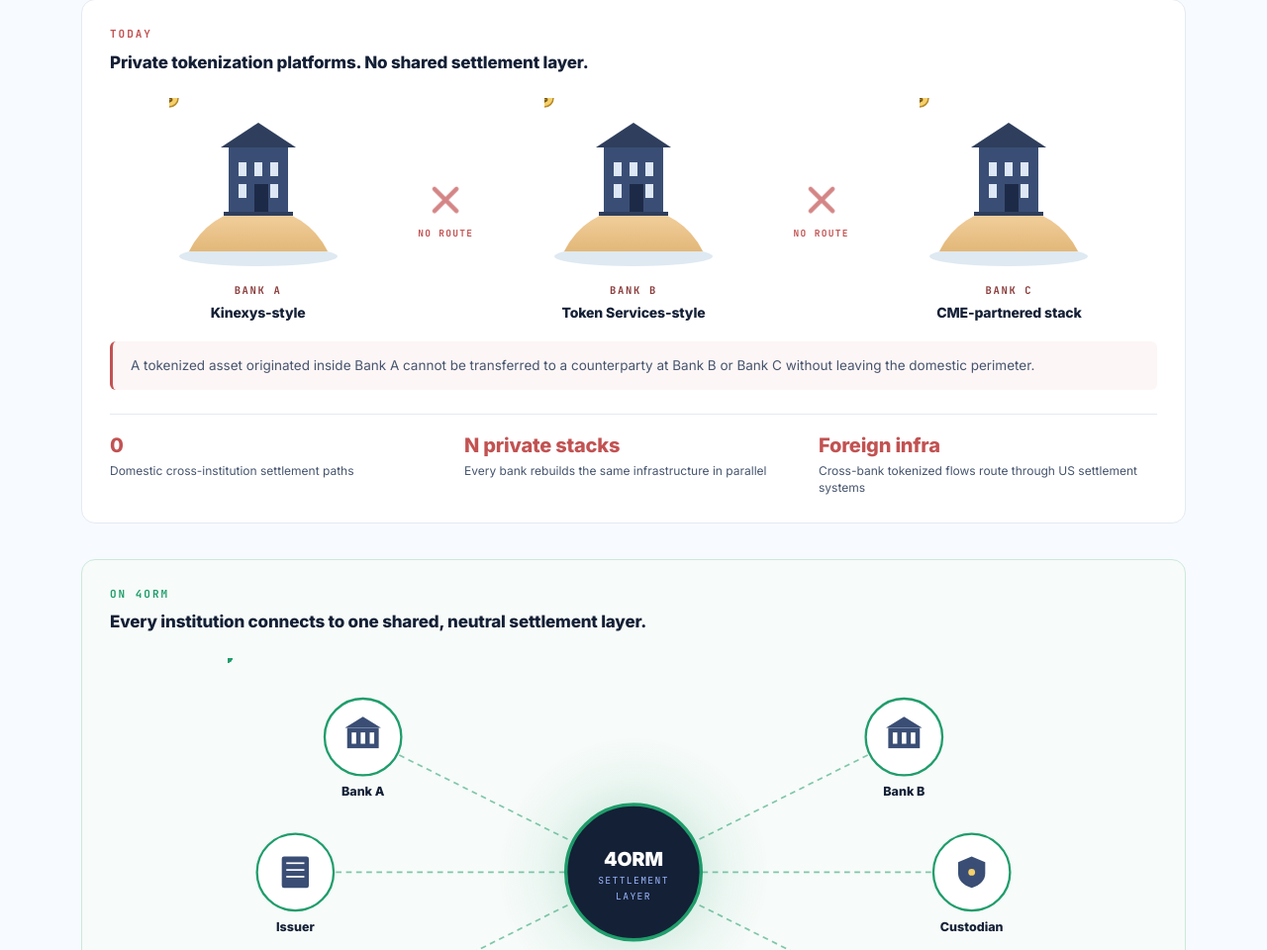
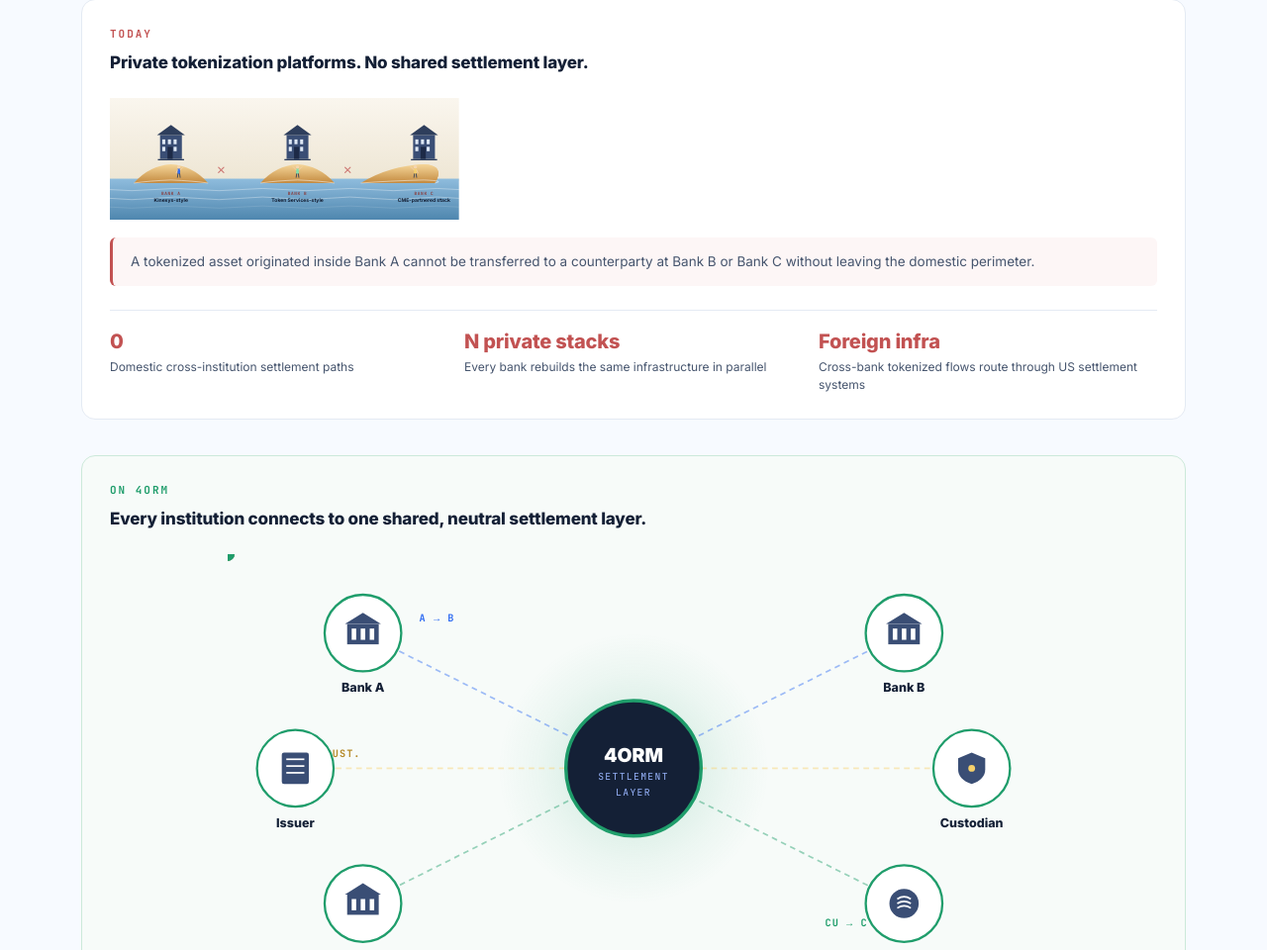
Before and after one commit to founders-code/4orm-Finance, a plain HTML site: page index.html in a window 1280 px wide. Shown: the part 1840-2800 px from the top of the page at 99% size. Drawn offline with Linux system fonts and the light colour scheme.

Commit message:
Add files via upload

```diff
--- a/index.html
+++ b/index.html
@@ -7,15 +7,15 @@
 <link rel="preconnect" href="https://fonts.googleapis.com">
 <link rel="preconnect" href="https://fonts.gstatic.com" crossorigin>
 <link href="https://fonts.googleapis.com/css2?family=Inter:wght@400;500;600;700;800;900&family=JetBrains+Mono:wght@400;500;700&display=swap" rel="stylesheet">
-<link rel="stylesheet" href="assets/styles.css?v=70">
-<link rel="stylesheet" href="assets/site.css?v=70">
-<link rel="stylesheet" href="assets/landing.css?v=70">
+<link rel="stylesheet" href="assets/styles.css?v=71">
+<link rel="stylesheet" href="assets/site.css?v=71">
+<link rel="stylesheet" href="assets/landing.css?v=71">
 </head>
 <body>
 
 <header class="nav">
   <div class="nav-inner">
-    <a class="brand" href="index.html"><img class="brand-logo" src="assets/4orm-logo-white-cropped.png?v=70" alt="4orm Finance" /></a>
+    <a class="brand" href="index.html"><img class="brand-logo" src="assets/4orm-logo-white-cropped.png?v=71" alt="4orm Finance" /></a>
     <button type="button" class="nav-hamburger" aria-label="Open menu" aria-expanded="false" aria-controls="primaryNav">
       <span class="nav-hamburger-bar" aria-hidden="true"></span>
       <span class="nav-hamburger-bar" aria-hidden="true"></span>
@@ -183,104 +183,154 @@
     <div class="flow-title">Private tokenization platforms. No shared settlement layer.</div>
 
     <div class="islands-scene">
-      <!-- Island 1 -->
-      <div class="island">
-        <svg class="isle-art" viewBox="0 0 180 180" xmlns="http://www.w3.org/2000/svg" aria-hidden="true">
-          <!-- water base -->
-          <ellipse cx="90" cy="160" rx="80" ry="10" fill="#DEE9F2"/>
-          <!-- island mound -->
-          <path d="M20 155 Q40 115 90 110 Q140 115 160 155 Z" fill="#EFC793"/>
-          <path d="M20 155 Q40 115 90 110 Q140 115 160 155 Z" fill="url(#sand-grad)" opacity=".5"/>
-          <defs><linearGradient id="sand-grad" x1="0" y1="0" x2="0" y2="1"><stop offset="0" stop-color="#F9DFB3"/><stop offset="1" stop-color="#D6A85E"/></linearGradient></defs>
+      <svg class="islands-canvas" viewBox="0 0 800 280" xmlns="http://www.w3.org/2000/svg" aria-hidden="true">
+        <defs>
+          <linearGradient id="sky" x1="0" y1="0" x2="0" y2="1"><stop offset="0" stop-color="#FAF6EE"/><stop offset="1" stop-color="#EEE6D4"/></linearGradient>
+          <linearGradient id="sand-g" x1="0" y1="0" x2="0" y2="1"><stop offset="0" stop-color="#F5D69A"/><stop offset="1" stop-color="#C48A3F"/></linearGradient>
+          <linearGradient id="ocean-g" x1="0" y1="0" x2="0" y2="1"><stop offset="0" stop-color="#8FBCDD"/><stop offset="1" stop-color="#4E86AE"/></linearGradient>
+        </defs>
+
+        <!-- Sky backdrop -->
+        <rect x="0" y="0" width="800" height="190" fill="url(#sky)"/>
+
+        <!-- Ocean base -->
+        <rect x="0" y="185" width="800" height="95" fill="url(#ocean-g)"/>
+
+        <!-- Wave lines animated across the ocean -->
+        <g stroke="#FFFFFF" stroke-width="1.4" fill="none" opacity=".55" stroke-linecap="round">
+          <path d="M-100 210 Q-50 205 0 210 T100 210 T200 210 T300 210 T400 210 T500 210 T600 210 T700 210 T800 210 T900 210">
+            <animateTransform attributeName="transform" type="translate" from="0 0" to="100 0" dur="4s" repeatCount="indefinite"/>
+          </path>
+          <path d="M-100 230 Q-50 224 0 230 T100 230 T200 230 T300 230 T400 230 T500 230 T600 230 T700 230 T800 230 T900 230">
+            <animateTransform attributeName="transform" type="translate" from="0 0" to="-100 0" dur="6s" repeatCount="indefinite"/>
+          </path>
+          <path d="M-100 250 Q-50 245 0 250 T100 250 T200 250 T300 250 T400 250 T500 250 T600 250 T700 250 T800 250 T900 250" opacity=".35">
+            <animateTransform attributeName="transform" type="translate" from="0 0" to="100 0" dur="7s" repeatCount="indefinite"/>
+          </path>
+        </g>
+
+        <!-- Small blocking X marks over the water between islands -->
+        <g opacity=".75">
+          <g transform="translate(255 165)"><line x1="-6" y1="-6" x2="6" y2="6" stroke="#C25252" stroke-width="2.5" stroke-linecap="round"/><line x1="6" y1="-6" x2="-6" y2="6" stroke="#C25252" stroke-width="2.5" stroke-linecap="round"/></g>
+          <g transform="translate(545 165)"><line x1="-6" y1="-6" x2="6" y2="6" stroke="#C25252" stroke-width="2.5" stroke-linecap="round"/><line x1="6" y1="-6" x2="-6" y2="6" stroke="#C25252" stroke-width="2.5" stroke-linecap="round"/></g>
+        </g>
+
+        <!-- ISLAND 1 -->
+        <g>
+          <!-- sand mound -->
+          <path d="M55 195 Q90 155 140 152 Q190 155 225 195 Z" fill="url(#sand-g)"/>
+          <!-- foamy shoreline animation -->
+          <path d="M55 195 Q90 190 140 188 Q190 190 225 195" stroke="#FFFFFF" stroke-width="1.6" fill="none" opacity=".7">
+            <animate attributeName="opacity" values=".7;.35;.7" dur="2.4s" repeatCount="indefinite"/>
+          </path>
           <!-- bank building -->
-          <rect x="60" y="50" width="60" height="65" fill="#3A4E75"/>
-          <polygon points="52,50 90,25 128,50" fill="#2E3E5C"/>
-          <rect x="70" y="65" width="8" height="14" fill="#DDE7F5"/>
-          <rect x="86" y="65" width="8" height="14" fill="#DDE7F5"/>
-          <rect x="102" y="65" width="8" height="14" fill="#DDE7F5"/>
-          <rect x="70" y="87" width="8" height="14" fill="#DDE7F5"/>
-          <rect x="86" y="87" width="14" height="28" fill="#1D2A47"/>
-          <rect x="102" y="87" width="8" height="14" fill="#DDE7F5"/>
-          <!-- pillars -->
-          <rect x="55" y="115" width="70" height="4" fill="#2E3E5C"/>
-          <!-- bouncing coin (asset trying to leave) -->
-          <g class="isle-coin bounce-a">
-            <circle cx="0" cy="0" r="9" fill="#F5D06B" stroke="#B58A28" stroke-width="1.5"/>
-            <text x="0" y="4" text-anchor="middle" font-family="Inter,sans-serif" font-weight="800" font-size="11" fill="#7A5A15">$</text>
+          <rect x="115" y="85" width="50" height="55" fill="#3A4E75"/>
+          <polygon points="108,85 140,62 172,85" fill="#2E3E5C"/>
+          <rect x="120" y="95" width="7" height="11" fill="#DDE7F5"/>
+          <rect x="133" y="95" width="7" height="11" fill="#DDE7F5"/>
+          <rect x="146" y="95" width="7" height="11" fill="#DDE7F5"/>
+          <rect x="120" y="112" width="7" height="10" fill="#DDE7F5"/>
+          <rect x="146" y="112" width="7" height="10" fill="#DDE7F5"/>
+          <!-- door -->
+          <rect x="132" y="112" width="12" height="28" fill="#1D2A47"/>
+          <!-- pillars line -->
+          <rect x="110" y="140" width="60" height="3" fill="#2E3E5C"/>
+          <!-- PERSON A emerging from door, waving right -->
+          <g transform="translate(158 172)">
+            <!-- body -->
+            <circle cx="0" cy="-14" r="4" fill="#F5D6B0"/>
+            <rect x="-3" y="-10" width="6" height="12" fill="#2E6BF2" rx="1"/>
+            <!-- legs -->
+            <line x1="-2" y1="2" x2="-3" y2="10" stroke="#243554" stroke-width="1.8" stroke-linecap="round"/>
+            <line x1="2" y1="2" x2="3" y2="10" stroke="#243554" stroke-width="1.8" stroke-linecap="round"/>
+            <!-- left arm (down) -->
+            <line x1="-3" y1="-7" x2="-6" y2="0" stroke="#F5D6B0" stroke-width="1.8" stroke-linecap="round"/>
+            <!-- right arm waving (rotates from up-out to up-high) -->
+            <g transform-origin="3 -7">
+              <line x1="3" y1="-7" x2="10" y2="-14" stroke="#F5D6B0" stroke-width="1.8" stroke-linecap="round"/>
+              <animateTransform attributeName="transform" attributeType="XML" type="rotate" values="-20 3 -7; 15 3 -7; -20 3 -7" dur="1.2s" repeatCount="indefinite"/>
+            </g>
           </g>
-        </svg>
-        <div class="isle-cap">
-          <div class="isle-tag">BANK A</div>
-          <div class="isle-name">Kinexys-style</div>
-        </div>
-      </div>
+        </g>
 
-      <!-- Blocked route between A and B -->
-      <div class="isle-gap">
-        <div class="x-mark" aria-hidden="true">
-          <svg viewBox="0 0 40 40" xmlns="http://www.w3.org/2000/svg"><g stroke="#C25252" stroke-width="4" stroke-linecap="round"><line x1="10" y1="10" x2="30" y2="30"/><line x1="30" y1="10" x2="10" y2="30"/></g></svg>
-        </div>
-        <div class="gap-label">NO ROUTE</div>
-      </div>
+        <!-- ISLAND 2 (middle) -->
+        <g>
+          <path d="M345 195 Q380 155 430 152 Q480 155 515 195 Z" fill="url(#sand-g)"/>
+          <path d="M345 195 Q380 190 430 188 Q480 190 515 195" stroke="#FFFFFF" stroke-width="1.6" fill="none" opacity=".7">
+            <animate attributeName="opacity" values=".7;.35;.7" dur="2.4s" begin=".4s" repeatCount="indefinite"/>
+          </path>
+          <rect x="405" y="85" width="50" height="55" fill="#3A4E75"/>
+          <polygon points="398,85 430,62 462,85" fill="#2E3E5C"/>
+          <rect x="410" y="95" width="7" height="11" fill="#DDE7F5"/>
+          <rect x="423" y="95" width="7" height="11" fill="#DDE7F5"/>
+          <rect x="436" y="95" width="7" height="11" fill="#DDE7F5"/>
+          <rect x="410" y="112" width="7" height="10" fill="#DDE7F5"/>
+          <rect x="436" y="112" width="7" height="10" fill="#DDE7F5"/>
+          <rect x="422" y="112" width="12" height="28" fill="#1D2A47"/>
+          <rect x="400" y="140" width="60" height="3" fill="#2E3E5C"/>
+          <!-- PERSON B (waves both sides — one arm up-left, one arm up-right, alternating) -->
+          <g transform="translate(430 172)">
+            <circle cx="0" cy="-14" r="4" fill="#F5D6B0"/>
+            <rect x="-3" y="-10" width="6" height="12" fill="#7BE3B0" rx="1"/>
+            <line x1="-2" y1="2" x2="-3" y2="10" stroke="#243554" stroke-width="1.8" stroke-linecap="round"/>
+            <line x1="2" y1="2" x2="3" y2="10" stroke="#243554" stroke-width="1.8" stroke-linecap="round"/>
+            <!-- left arm waving -->
+            <g transform-origin="-3 -7">
+              <line x1="-3" y1="-7" x2="-10" y2="-14" stroke="#F5D6B0" stroke-width="1.8" stroke-linecap="round"/>
+              <animateTransform attributeName="transform" attributeType="XML" type="rotate" values="20 -3 -7; -15 -3 -7; 20 -3 -7" dur="1.3s" repeatCount="indefinite"/>
+            </g>
+            <!-- right arm waving -->
+            <g transform-origin="3 -7">
+              <line x1="3" y1="-7" x2="10" y2="-14" stroke="#F5D6B0" stroke-width="1.8" stroke-linecap="round"/>
+              <animateTransform attributeName="transform" attributeType="XML" type="rotate" values="-20 3 -7; 15 3 -7; -20 3 -7" dur="1.3s" begin=".65s" repeatCount="indefinite"/>
+            </g>
+          </g>
+        </g>
 
-      <!-- Island 2 -->
-      <div class="island">
-        <svg class="isle-art" viewBox="0 0 180 180" xmlns="http://www.w3.org/2000/svg" aria-hidden="true">
-          <ellipse cx="90" cy="160" rx="80" ry="10" fill="#DEE9F2"/>
-          <path d="M20 155 Q40 115 90 110 Q140 115 160 155 Z" fill="#EFC793"/>
-          <path d="M20 155 Q40 115 90 110 Q140 115 160 155 Z" fill="url(#sand-grad)" opacity=".5"/>
-          <rect x="60" y="50" width="60" height="65" fill="#3A4E75"/>
-          <polygon points="52,50 90,25 128,50" fill="#2E3E5C"/>
-          <rect x="70" y="65" width="8" height="14" fill="#DDE7F5"/>
-          <rect x="86" y="65" width="8" height="14" fill="#DDE7F5"/>
-          <rect x="102" y="65" width="8" height="14" fill="#DDE7F5"/>
-          <rect x="70" y="87" width="8" height="14" fill="#DDE7F5"/>
-          <rect x="86" y="87" width="14" height="28" fill="#1D2A47"/>
-          <rect x="102" y="87" width="8" height="14" fill="#DDE7F5"/>
-          <rect x="55" y="115" width="70" height="4" fill="#2E3E5C"/>
-          <g class="isle-coin bounce-b">
-            <circle cx="0" cy="0" r="9" fill="#F5D06B" stroke="#B58A28" stroke-width="1.5"/>
-            <text x="0" y="4" text-anchor="middle" font-family="Inter,sans-serif" font-weight="800" font-size="11" fill="#7A5A15">$</text>
+        <!-- ISLAND 3 -->
+        <g>
+          <path d="M635 195 Q670 155 720 152 Q770 155 745 195 Z" fill="url(#sand-g)"/>
+          <path d="M575 195 Q640 155 720 152 Q770 155 745 195 Z" fill="url(#sand-g)"/>
+          <path d="M575 195 Q640 190 720 188 Q770 190 745 195" stroke="#FFFFFF" stroke-width="1.6" fill="none" opacity=".7">
+            <animate attributeName="opacity" values=".7;.35;.7" dur="2.4s" begin=".8s" repeatCount="indefinite"/>
+          </path>
+          <rect x="695" y="85" width="50" height="55" fill="#3A4E75"/>
+          <polygon points="688,85 720,62 752,85" fill="#2E3E5C"/>
+          <rect x="700" y="95" width="7" height="11" fill="#DDE7F5"/>
+          <rect x="713" y="95" width="7" height="11" fill="#DDE7F5"/>
+          <rect x="726" y="95" width="7" height="11" fill="#DDE7F5"/>
+          <rect x="700" y="112" width="7" height="10" fill="#DDE7F5"/>
+          <rect x="726" y="112" width="7" height="10" fill="#DDE7F5"/>
+          <rect x="712" y="112" width="12" height="28" fill="#1D2A47"/>
+          <rect x="690" y="140" width="60" height="3" fill="#2E3E5C"/>
+          <!-- PERSON C emerging from door, waving left -->
+          <g transform="translate(700 172)">
+            <circle cx="0" cy="-14" r="4" fill="#F5D6B0"/>
+            <rect x="-3" y="-10" width="6" height="12" fill="#F5D06B" rx="1"/>
+            <line x1="-2" y1="2" x2="-3" y2="10" stroke="#243554" stroke-width="1.8" stroke-linecap="round"/>
+            <line x1="2" y1="2" x2="3" y2="10" stroke="#243554" stroke-width="1.8" stroke-linecap="round"/>
+            <!-- left arm waving -->
+            <g transform-origin="-3 -7">
+              <line x1="-3" y1="-7" x2="-10" y2="-14" stroke="#F5D6B0" stroke-width="1.8" stroke-linecap="round"/>
+              <animateTransform attributeName="transform" attributeType="XML" type="rotate" values="20 -3 -7; -15 -3 -7; 20 -3 -7" dur="1.2s" begin=".3s" repeatCount="indefinite"/>
+            </g>
+            <!-- right arm (down) -->
+            <line x1="3" y1="-7" x2="6" y2="0" stroke="#F5D6B0" stroke-width="1.8" stroke-linecap="round"/>
           </g>
-        </svg>
-        <div class="isle-cap">
-          <div class="isle-tag">BANK B</div>
-          <div class="isle-name">Token Services-style</div>
-        </div>
-      </div>
+        </g>
 
-      <div class="isle-gap">
-        <div class="x-mark" aria-hidden="true">
-          <svg viewBox="0 0 40 40" xmlns="http://www.w3.org/2000/svg"><g stroke="#C25252" stroke-width="4" stroke-linecap="round"><line x1="10" y1="10" x2="30" y2="30"/><line x1="30" y1="10" x2="10" y2="30"/></g></svg>
-        </div>
-        <div class="gap-label">NO ROUTE</div>
-      </div>
-
-      <!-- Island 3 -->
-      <div class="island">
-        <svg class="isle-art" viewBox="0 0 180 180" xmlns="http://www.w3.org/2000/svg" aria-hidden="true">
-          <ellipse cx="90" cy="160" rx="80" ry="10" fill="#DEE9F2"/>
-          <path d="M20 155 Q40 115 90 110 Q140 115 160 155 Z" fill="#EFC793"/>
-          <path d="M20 155 Q40 115 90 110 Q140 115 160 155 Z" fill="url(#sand-grad)" opacity=".5"/>
-          <rect x="60" y="50" width="60" height="65" fill="#3A4E75"/>
-          <polygon points="52,50 90,25 128,50" fill="#2E3E5C"/>
-          <rect x="70" y="65" width="8" height="14" fill="#DDE7F5"/>
-          <rect x="86" y="65" width="8" height="14" fill="#DDE7F5"/>
-          <rect x="102" y="65" width="8" height="14" fill="#DDE7F5"/>
-          <rect x="70" y="87" width="8" height="14" fill="#DDE7F5"/>
-          <rect x="86" y="87" width="14" height="28" fill="#1D2A47"/>
-          <rect x="102" y="87" width="8" height="14" fill="#DDE7F5"/>
-          <rect x="55" y="115" width="70" height="4" fill="#2E3E5C"/>
-          <g class="isle-coin bounce-c">
-            <circle cx="0" cy="0" r="9" fill="#F5D06B" stroke="#B58A28" stroke-width="1.5"/>
-            <text x="0" y="4" text-anchor="middle" font-family="Inter,sans-serif" font-weight="800" font-size="11" fill="#7A5A15">$</text>
-          </g>
-        </svg>
-        <div class="isle-cap">
-          <div class="isle-tag">BANK C</div>
-          <div class="isle-name">CME-partnered stack</div>
-        </div>
-      </div>
+        <!-- Island labels -->
+        <g font-family="JetBrains Mono, monospace" font-size="10" letter-spacing=".14em" font-weight="800" fill="#8A3A3A" text-anchor="middle">
+          <text x="140" y="222">BANK A</text>
+          <text x="430" y="222">BANK B</text>
+          <text x="720" y="222">BANK C</text>
+        </g>
+        <g font-family="Inter, sans-serif" font-size="11.5" font-weight="700" fill="#142036" text-anchor="middle">
+          <text x="140" y="238">Kinexys-style</text>
+          <text x="430" y="238">Token Services-style</text>
+          <text x="720" y="238">CME-partnered stack</text>
+        </g>
+      </svg>
     </div>
 
     <div class="isle-note">A tokenized asset originated inside Bank A cannot be transferred to a counterparty at Bank B or Bank C without leaving the domestic perimeter.</div>
@@ -299,9 +349,8 @@
     <div class="hub-scene">
       <svg class="hub-canvas" viewBox="0 0 720 380" xmlns="http://www.w3.org/2000/svg" aria-hidden="true">
         <defs>
-          <!-- flowing dot animations along each spoke -->
           <radialGradient id="hubGlow" cx="50%" cy="50%" r="50%">
-            <stop offset="0%" stop-color="#1F9D6B" stop-opacity=".28"/>
+            <stop offset="0%" stop-color="#1F9D6B" stop-opacity=".22"/>
             <stop offset="70%" stop-color="#1F9D6B" stop-opacity=".05"/>
             <stop offset="100%" stop-color="#1F9D6B" stop-opacity="0"/>
           </radialGradient>
@@ -313,25 +362,32 @@
           <animate attributeName="opacity" values=".9;.35;.9" dur="3.4s" repeatCount="indefinite"/>
         </circle>
 
-        <!-- connection lines -->
-        <g stroke="#1F9D6B" stroke-width="1.5" stroke-dasharray="5 4" fill="none" opacity=".55">
-          <line x1="120" y1="70" x2="360" y2="190"/>
-          <line x1="600" y1="70" x2="360" y2="190"/>
-          <line x1="60" y1="190" x2="360" y2="190"/>
-          <line x1="660" y1="190" x2="360" y2="190"/>
-          <line x1="120" y1="310" x2="360" y2="190"/>
-          <line x1="600" y1="310" x2="360" y2="190"/>
+        <!-- Route lines — each source→hub→destination is a distinct color -->
+        <!-- Route 1 (BLUE): Bank A → 4orm → Bank B -->
+        <path d="M120 70 L360 190 L600 70" stroke="#2E6BF2" stroke-width="1.5" stroke-dasharray="5 4" fill="none" opacity=".45"/>
+        <!-- Route 2 (GOLD): Issuer → 4orm → Custodian -->
+        <path d="M60 190 L360 190 L660 190" stroke="#F5D06B" stroke-width="1.5" stroke-dasharray="5 4" fill="none" opacity=".45"/>
+        <!-- Route 3 (GREEN): Credit union → 4orm → Bank C -->
+        <path d="M600 310 L360 190 L120 310" stroke="#1F9D6B" stroke-width="1.5" stroke-dasharray="5 4" fill="none" opacity=".45"/>
+
+        <!-- Route labels (small, near source) -->
+        <g font-family="JetBrains Mono, monospace" font-size="9" font-weight="800" letter-spacing=".10em">
+          <text x="170" y="60" fill="#2E6BF2">A &rarr; B</text>
+          <text x="30" y="180" fill="#B58A28">ISSUER &rarr; CUST.</text>
+          <text x="530" y="330" fill="#1F9D6B">CU &rarr; C</text>
         </g>
 
-        <!-- flowing traffic dots (animated along each spoke, inward) -->
-        <g fill="#1F9D6B">
-          <circle r="4"><animateMotion dur="2.6s" repeatCount="indefinite" path="M120 70 L360 190"/></circle>
-          <circle r="4"><animateMotion dur="2.9s" repeatCount="indefinite" begin=".4s" path="M600 70 L360 190"/></circle>
-          <circle r="4"><animateMotion dur="2.4s" repeatCount="indefinite" begin=".8s" path="M60 190 L360 190"/></circle>
-          <circle r="4"><animateMotion dur="2.7s" repeatCount="indefinite" begin="1.1s" path="M660 190 L360 190"/></circle>
-          <circle r="4"><animateMotion dur="2.5s" repeatCount="indefinite" begin=".2s" path="M120 310 L360 190"/></circle>
-          <circle r="4"><animateMotion dur="2.8s" repeatCount="indefinite" begin=".6s" path="M600 310 L360 190"/></circle>
-        </g>
+        <!-- ROUTE 1 (BLUE): Bank A → hub → Bank B — flowing through hub -->
+        <circle r="6" fill="#2E6BF2"><animateMotion dur="4s" repeatCount="indefinite" path="M120 70 L360 190 L600 70"/><animate attributeName="opacity" values="0;1;1;1;0" keyTimes="0;.05;.5;.95;1" dur="4s" repeatCount="indefinite"/></circle>
+        <circle r="6" fill="#2E6BF2"><animateMotion dur="4s" begin="1.4s" repeatCount="indefinite" path="M120 70 L360 190 L600 70"/><animate attributeName="opacity" values="0;1;1;1;0" keyTimes="0;.05;.5;.95;1" dur="4s" begin="1.4s" repeatCount="indefinite"/></circle>
+
+        <!-- ROUTE 2 (GOLD): Issuer → hub → Custodian -->
+        <circle r="6" fill="#F5D06B"><animateMotion dur="4.5s" repeatCount="indefinite" path="M60 190 L360 190 L660 190"/><animate attributeName="opacity" values="0;1;1;1;0" keyTimes="0;.05;.5;.95;1" dur="4.5s" repeatCount="indefinite"/></circle>
+        <circle r="6" fill="#F5D06B"><animateMotion dur="4.5s" begin="1.6s" repeatCount="indefinite" path="M60 190 L360 190 L660 190"/><animate attributeName="opacity" values="0;1;1;1;0" keyTimes="0;.05;.5;.95;1" dur="4.5s" begin="1.6s" repeatCount="indefinite"/></circle>
+
+        <!-- ROUTE 3 (GREEN): Credit union → hub → Bank C -->
+        <circle r="6" fill="#1F9D6B"><animateMotion dur="4.2s" repeatCount="indefinite" path="M600 310 L360 190 L120 310"/><animate attributeName="opacity" values="0;1;1;1;0" keyTimes="0;.05;.5;.95;1" dur="4.2s" repeatCount="indefinite"/></circle>
+        <circle r="6" fill="#1F9D6B"><animateMotion dur="4.2s" begin="1.5s" repeatCount="indefinite" path="M600 310 L360 190 L120 310"/><animate attributeName="opacity" values="0;1;1;1;0" keyTimes="0;.05;.5;.95;1" dur="4.2s" begin="1.5s" repeatCount="indefinite"/></circle>
 
         <!-- spoke nodes with building icons -->
         <!-- Bank top-left -->
```
Also changed, not shown: faq.html (+4 -4 lines), leadership.html (+4 -4 lines), market.html (+4 -4 lines), platform.html (+4 -4 lines), privacy.html (+4 -4 lines), regulatory.html (+4 -4 lines), terms.html (+4 -4 lines), who.html (+23 -8 lines).
